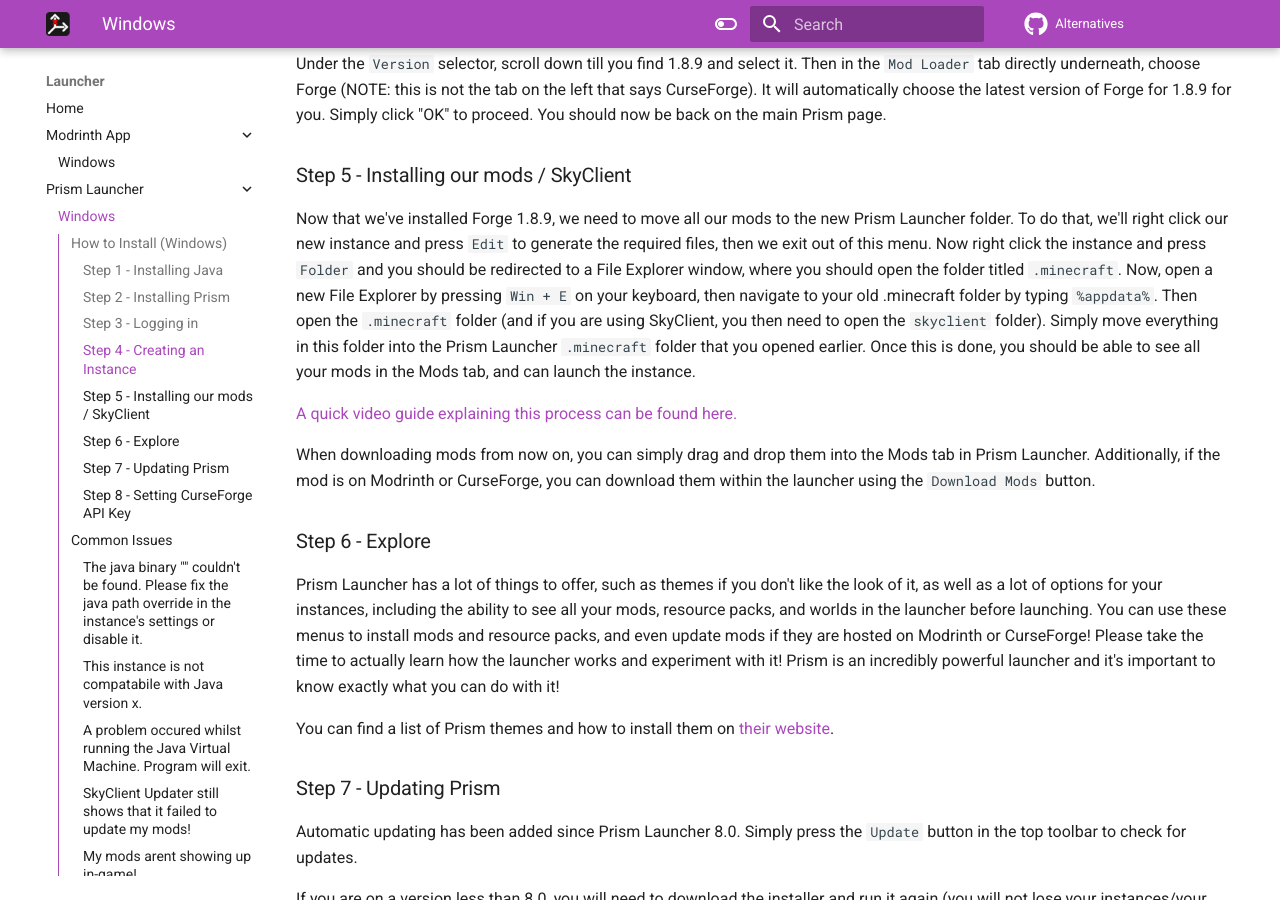
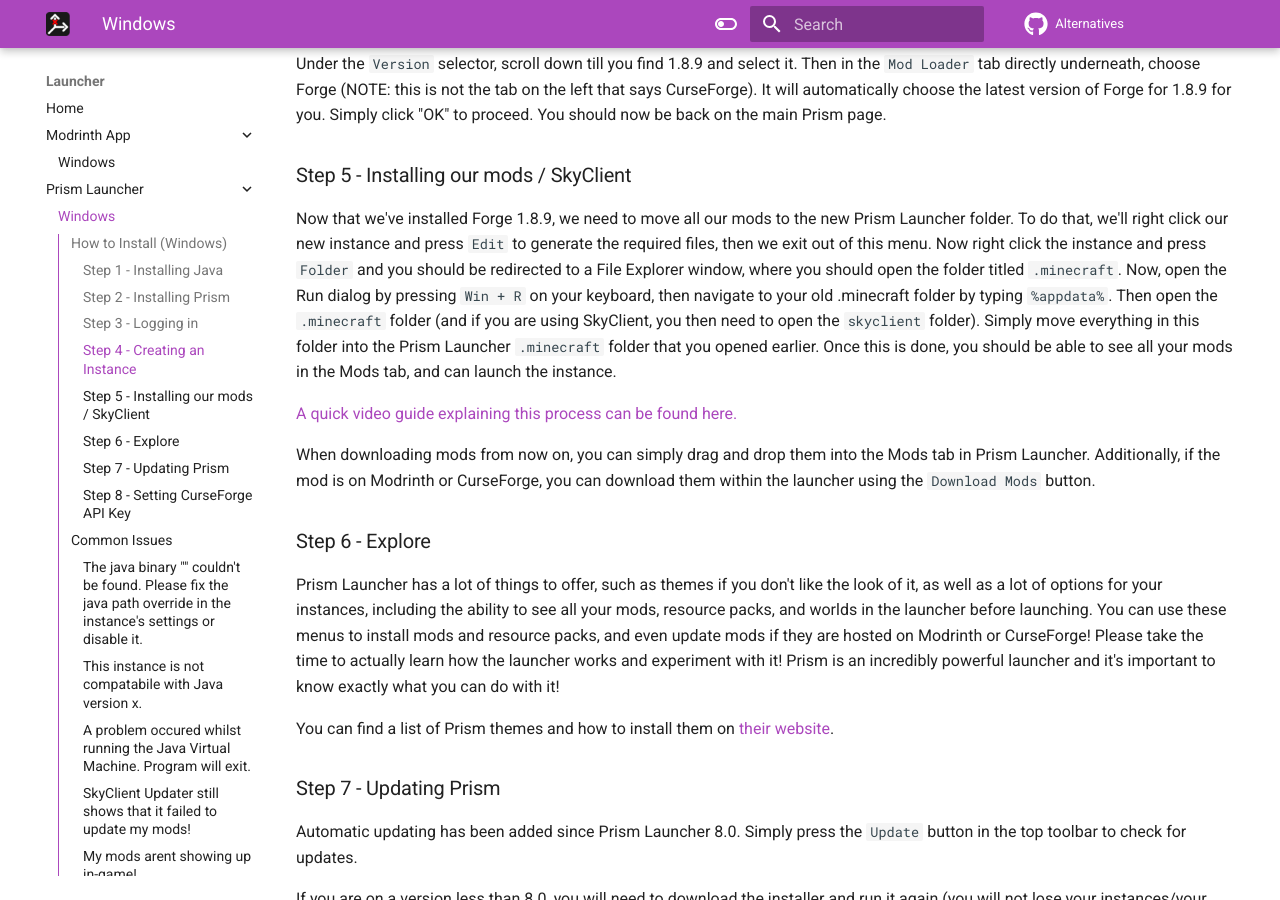
Before and after one commit to MicrocontrollersDev/Alternatives, an MkDocs documentation site: the page built from docs/launcher/prism_win.md, in a window 1280 px wide and 900 px high, scrolled down 1845 px. Built offline with MkDocs 1.6.1 and Material for MkDocs 9.7.7, drawn with Linux system fonts in a browser that asks for light colours; comment, search, counter and statistics services are not loaded.

Commit message:
Fixed my mistake in not changing Win + E to Win + R (modrinth_win.md in the previous commit & prism_win.md)

```diff
--- a/docs/launcher/prism_win.md
+++ b/docs/launcher/prism_win.md
@@ -51,7 +51,7 @@
 
 ### Step 5 - Installing our mods / SkyClient
 
-Now that we've installed Forge 1.8.9, we need to move all our mods to the new Prism Launcher folder. To do that, we'll right click our new instance and press `Edit` to generate the required files, then we exit out of this menu. Now right click the instance and press `Folder` and you should be redirected to a File Explorer window, where you should open the folder titled `.minecraft`. Now, open a new File Explorer by pressing `Win + E` on your keyboard, then navigate to your old .minecraft folder by typing `%appdata%`. Then open the `.minecraft` folder (and if you are using SkyClient, you then need to open the `skyclient` folder). Simply move everything in this folder into the Prism Launcher `.minecraft` folder that you opened earlier. Once this is done, you should be able to see all your mods in the Mods tab, and can launch the instance.
+Now that we've installed Forge 1.8.9, we need to move all our mods to the new Prism Launcher folder. To do that, we'll right click our new instance and press `Edit` to generate the required files, then we exit out of this menu. Now right click the instance and press `Folder` and you should be redirected to a File Explorer window, where you should open the folder titled `.minecraft`. Now, open the Run dialog by pressing `Win + R` on your keyboard, then navigate to your old .minecraft folder by typing `%appdata%`. Then open the `.minecraft` folder (and if you are using SkyClient, you then need to open the `skyclient` folder). Simply move everything in this folder into the Prism Launcher `.minecraft` folder that you opened earlier. Once this is done, you should be able to see all your mods in the Mods tab, and can launch the instance.
 
 [A quick video guide explaining this process can be found here.](https://youtu.be/DEGaD-_HFCE)
 
```
